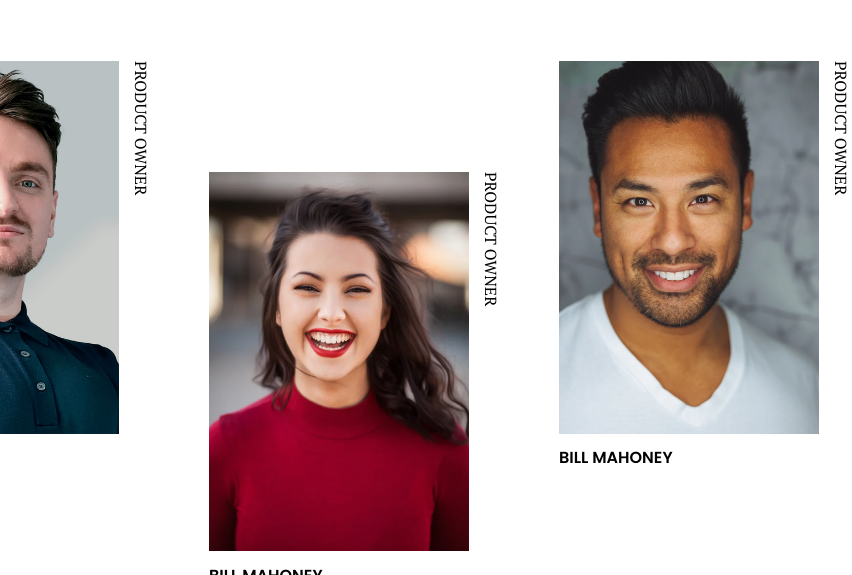
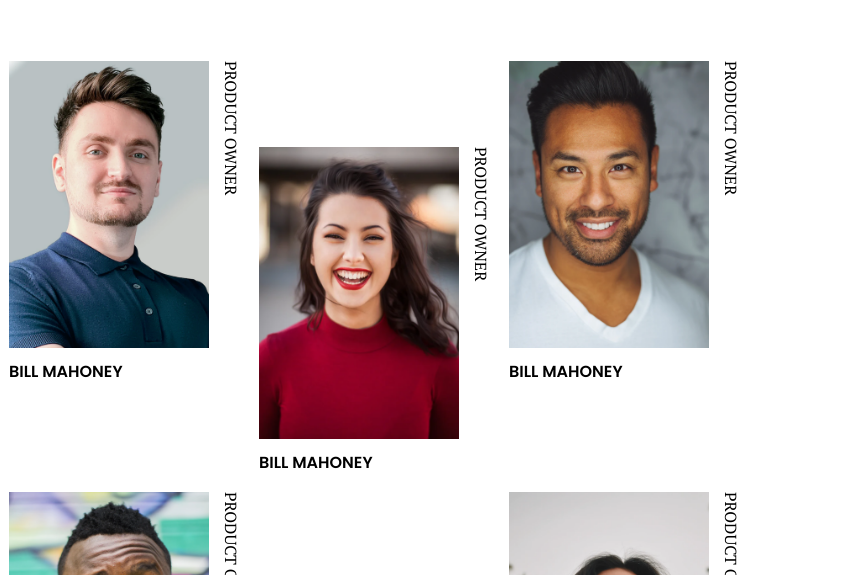
Before and after one commit to Lamphrangmi-Lamin/my-team-page, a plain HTML site: page index.html in a window 768 px wide. Shown: the part 210-785 px from the top of the page, 852 px wide, since content can reach past the window. Drawn offline with Linux system fonts and the light colour scheme.

Commit message:
add media query for tablet devices

```diff
--- a/style.css
+++ b/style.css
@@ -44,7 +44,7 @@ img {
     grid-template-columns: repeat(3, 350px);
     grid-template-rows: repeat(12, 100px);
     justify-content: center;
-    padding-bottom: 8rem;
+    padding-bottom: 4rem;
     row-gap: .7rem;
 }
 
@@ -141,3 +141,14 @@ span {
         padding: 2px;
     }
 }
+
+/* For Tablet and landscape mobile devices */
+@media only screen and (min-width: 490px) and (max-width: 1080px) {
+    .grid-container {
+        grid-template-columns: repeat(3, 15.625rem);
+        grid-template-rows: repeat(12, 4.688rem);
+    }
+    .image-card {
+        max-width: 12.5rem;
+    }
+}
```
